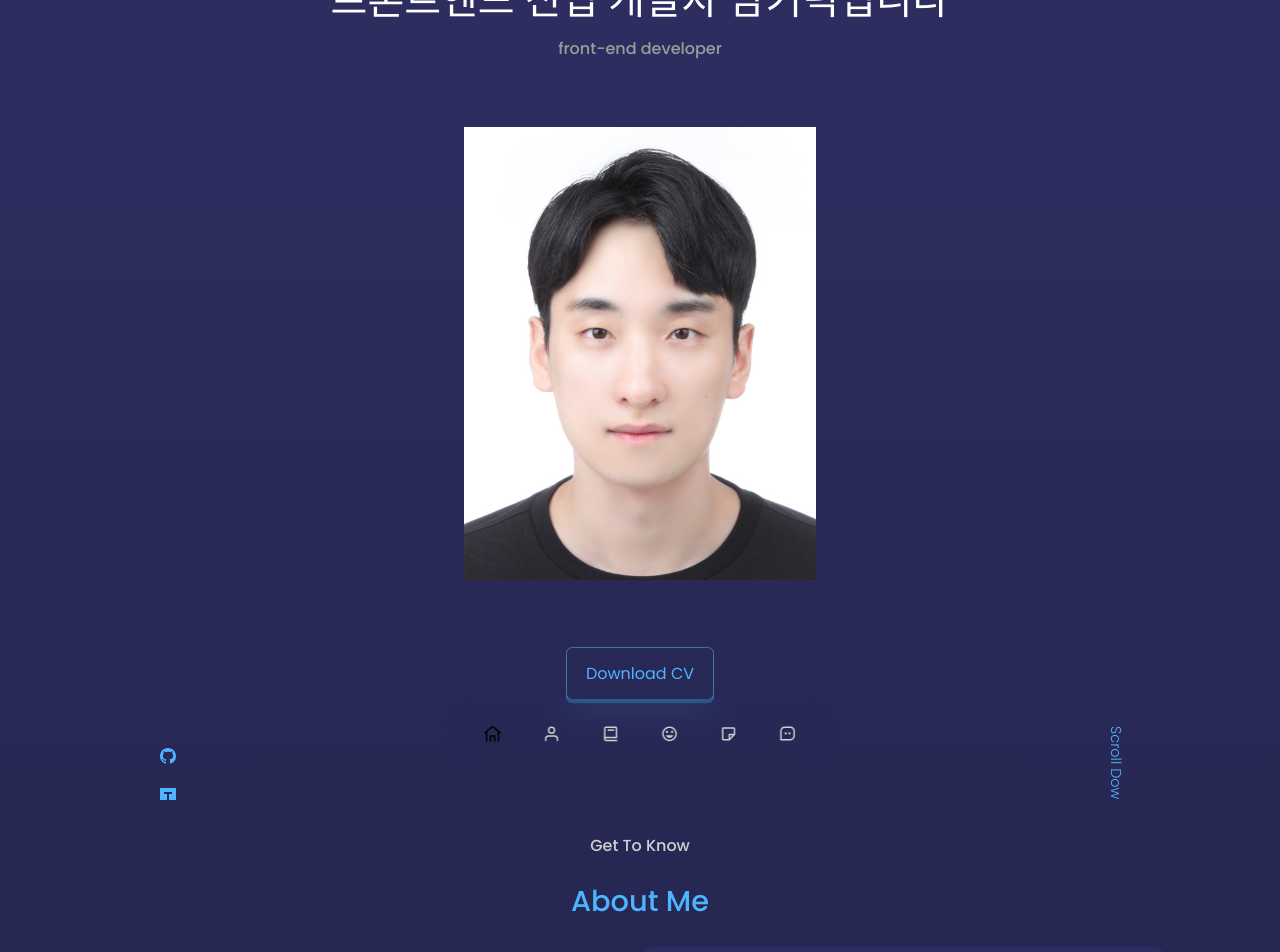
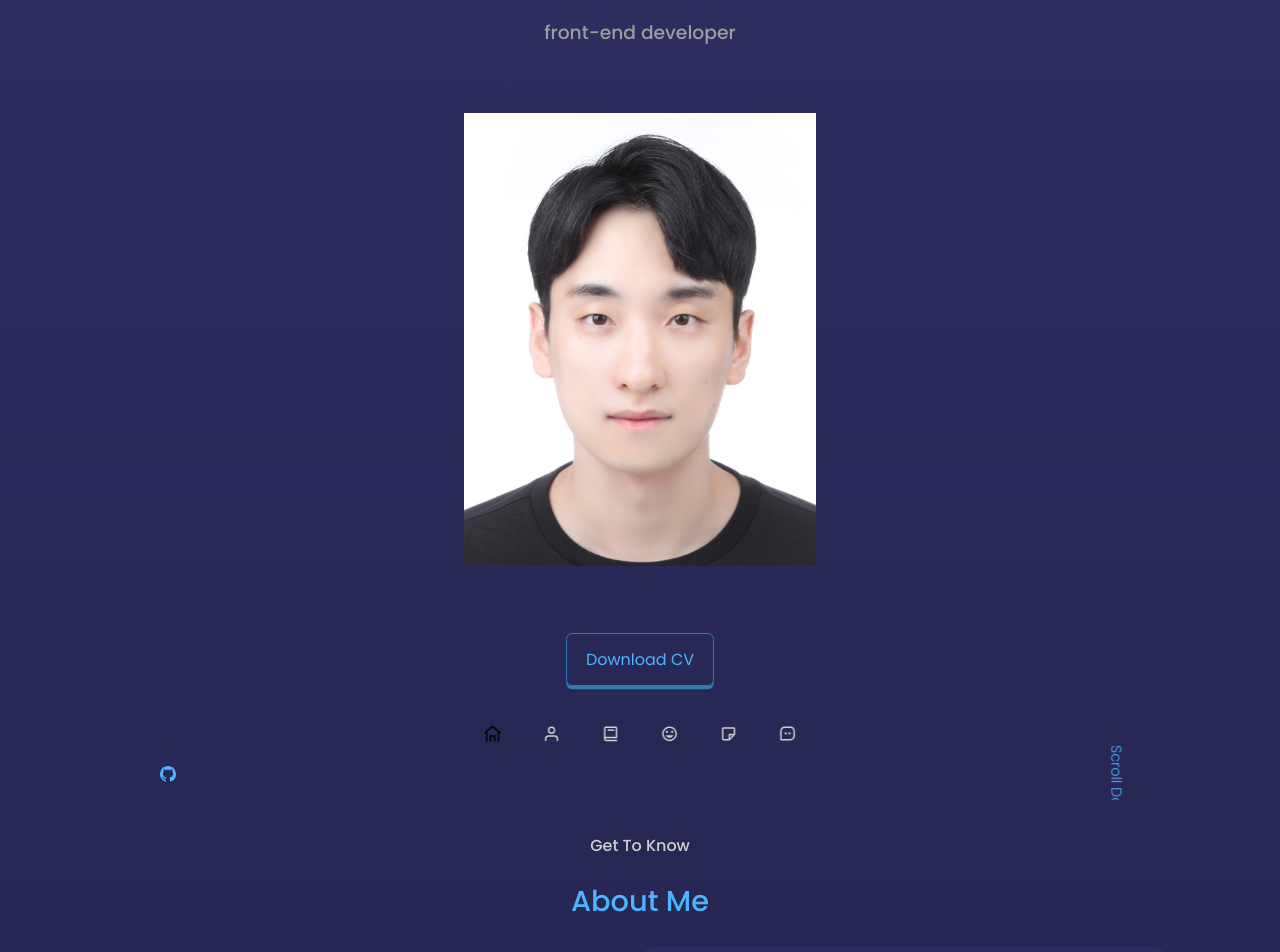
Before and after one commit to NamGideokk/portfolio-website, a React (Create React App) app: page / in a window 1280 px wide. Shown: the top 952 px of the page. Built offline with nearby package versions, Linux system fonts and the light colour scheme; a web font is replaced by a local one.

Commit message:
Nav > home 버튼 color 이슈

```diff
--- a/src/components/modal/modal.scss
+++ b/src/components/common/modal/modal.scss
@@ -11,9 +11,10 @@
   .modal-inner {
     min-width: 200px;
     width: fit-content;
+    max-width: 90%;
     height: fit-content;
     padding: 2rem 1.5rem;
-    background-color: rgba($color: #000000, $alpha: 0.7);
+    background-color: rgba($color: #000000, $alpha: 0.8);
     backdrop-filter: blur(15px);
     text-align: center;
     position: absolute;
--- a/src/components/contact/Contact.jsx
+++ b/src/components/contact/Contact.jsx
@@ -3,7 +3,7 @@ import "./contact.scss";
 import { MdOutlineMail } from "react-icons/md";
 import { RiKakaoTalkFill } from "react-icons/ri";
 import { BsPhone } from "react-icons/bs";
-import Modal from "../modal/Modal";
+import Modal from "../common/modal/Modal";
 
 import emailjs from "emailjs-com";
 import { useRef } from "react";
--- a/src/components/header/CTA.jsx
+++ b/src/components/header/CTA.jsx
@@ -1,6 +1,6 @@
 import React, { useState } from "react";
 import CV from "../../assets/cv.pdf";
-import Modal from "../modal/Modal";
+import Modal from "../common/modal/Modal";
 
 const CTA = () => {
   const [showAlert, setShowAlert] = useState(false);
@@ -9,7 +9,7 @@ const CTA = () => {
 
   function downloadHandler() {
     setShowAlert(true);
-    setText("이력서 업데이트 중입니다. 빠르게 업로드하겠습니다!");
+    setText("이력서 업데이트 중입니다.");
     setModalAnimation("modal-open-animation");
 
     setTimeout(() => {
--- a/src/components/header/Header.jsx
+++ b/src/components/header/Header.jsx
@@ -35,7 +35,7 @@ const Header = () => {
           <h1>프론트엔드 신입 개발자 남기덕입니다</h1>
         )}
 
-        <h4 className="text-light">front-end developer</h4>
+        <h3 className="text-light">front-end developer</h3>
 
         <HeaderSocials className="header__socials" />
 
--- a/src/components/header/header.scss
+++ b/src/components/header/header.scss
@@ -11,10 +11,23 @@ header {
   text-align: center;
   height: fit-content;
   position: relative;
-  padding-bottom: 10rem;
+  padding-bottom: 12rem;
 
-  h1 {
+  > h4 {
+    animation: opacity 2s;
+  }
+
+  > h1 {
     font-family: $font-kor;
+    animation: opacity 2s forwards;
+    opacity: 0;
+    animation-delay: 0.5s;
+  }
+
+  > h3 {
+    animation: opacity 2s forwards;
+    animation-delay: 0.5s;
+    opacity: 0;
   }
 }
 
@@ -30,8 +43,18 @@ header {
   align-items: center;
   gap: 0.8rem;
   position: absolute;
-  left: 0;
+  left: -50rem;
   bottom: 3rem;
+  animation: left-bar 2.7s forwards ease-in-out;
+}
+
+@keyframes left-bar {
+  from {
+    left: -50rem;
+  }
+  to {
+    left: 0rem;
+  }
 }
 
 /* me */
@@ -43,23 +66,34 @@ header {
   margin: 0 auto;
   margin-top: 4rem;
   overflow: hidden;
+  animation: opacity 2s forwards;
+  animation-delay: 1s;
+  opacity: 0;
 }
 
 /* scroll down */
 .scroll__down {
   position: absolute;
-  right: -2.3rem;
+  // right: -2.3rem;
+  right: -50rem;
   bottom: 5rem;
   transform: rotate(90deg);
   font-weight: 300;
   font-size: 0.9rem;
+  animation: right-bar 2.7s forwards ease-in-out;
+}
+
+@keyframes right-bar {
+  from {
+    right: -50rem;
+  }
+  to {
+    right: -2.3rem;
+  }
 }
 
 /* 미디어 쿼리 (medium) */
 @media screen and (max-width: 1024px) {
-  header {
-    height: 68vh;
-  }
 }
 
 @media screen and (max-width: 712px) {
@@ -67,11 +101,8 @@ header {
 
 /* 미디어 쿼리 (small) */
 @media screen and (max-width: 600px) {
-  header {
-    height: 100vh;
-  }
-  .header__socials,
-  .scroll__down {
-    display: none;
-  }
+  // .header__socials,
+  // .scroll__down {
+  //   display: none;
+  // }
 }
--- a/src/components/wantToBe/wantToBe.scss
+++ b/src/components/wantToBe/wantToBe.scss
@@ -33,7 +33,7 @@
       border-radius: 0 0 1rem 1rem;
       box-shadow: 0 2rem 1rem rgba($color: #000000, $alpha: 0.1);
       text-align: center;
-      color: $accent-color-dark;
+      color: $accent-color;
       transition: 1s;
       position: relative;
       z-index: 2;
--- a/src/index.scss
+++ b/src/index.scss
@@ -150,11 +150,11 @@ img {
 // 애니메이션
 @keyframes modal {
   from {
-    transform: translate(-50%, 500%);
+    transform: translate(-50%, -50%) scale(0);
     opacity: 0;
   }
   to {
-    transform: translateY(-50%, 0);
+    transform: translate(-50%, -50%) scale(1);
     opacity: 1;
   }
 }
@@ -165,3 +165,14 @@ img {
 .modal-close-animation {
   animation: modal 1s ease reverse;
 }
+
+@keyframes opacity {
+  from {
+    opacity: 0;
+    transform: scale(0.5);
+  }
+  to {
+    opacity: 1;
+    transform: scale(1);
+  }
+}
```
Also changed, not shown: src/components/common/modal/Modal.jsx (renamed from src/components/modal/Modal.jsx).
